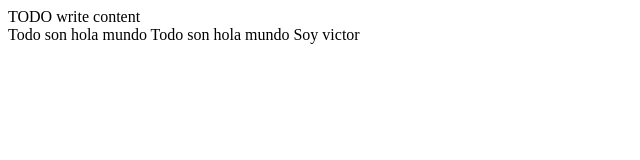
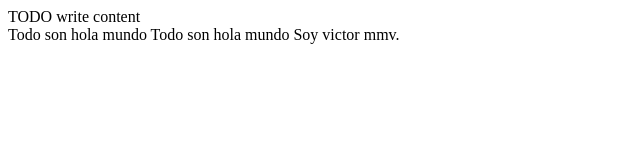
Before and after one commit to DesarrolloUtafisei/GitHub, a plain HTML site: page web/index.html in a window 1280 px wide. Shown: the full height of the page, 0-640 px from the left. Drawn offline with Linux system fonts and the light colour scheme.

Commit message:
ya añadi mijiiiiiiiiiiiiineeeeeees

```diff
--- a/web/index.html
+++ b/web/index.html
@@ -14,6 +14,6 @@ and open the template in the editor.
         <div>TODO write content</div>
         Todo son hola mundo
         Todo son hola mundo
-        Soy victor
+        Soy victor mmv.
     </body>
 </html>
```
Also changed, not shown: 2 other files.
